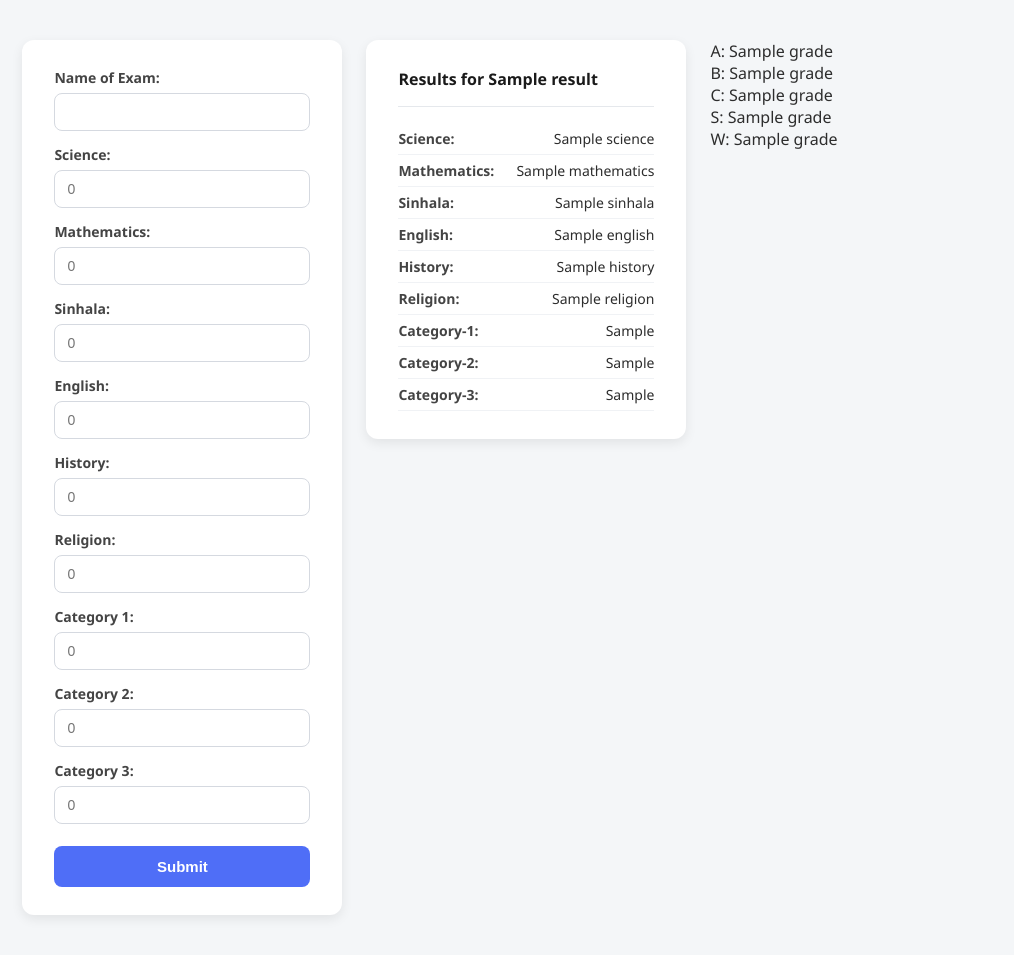
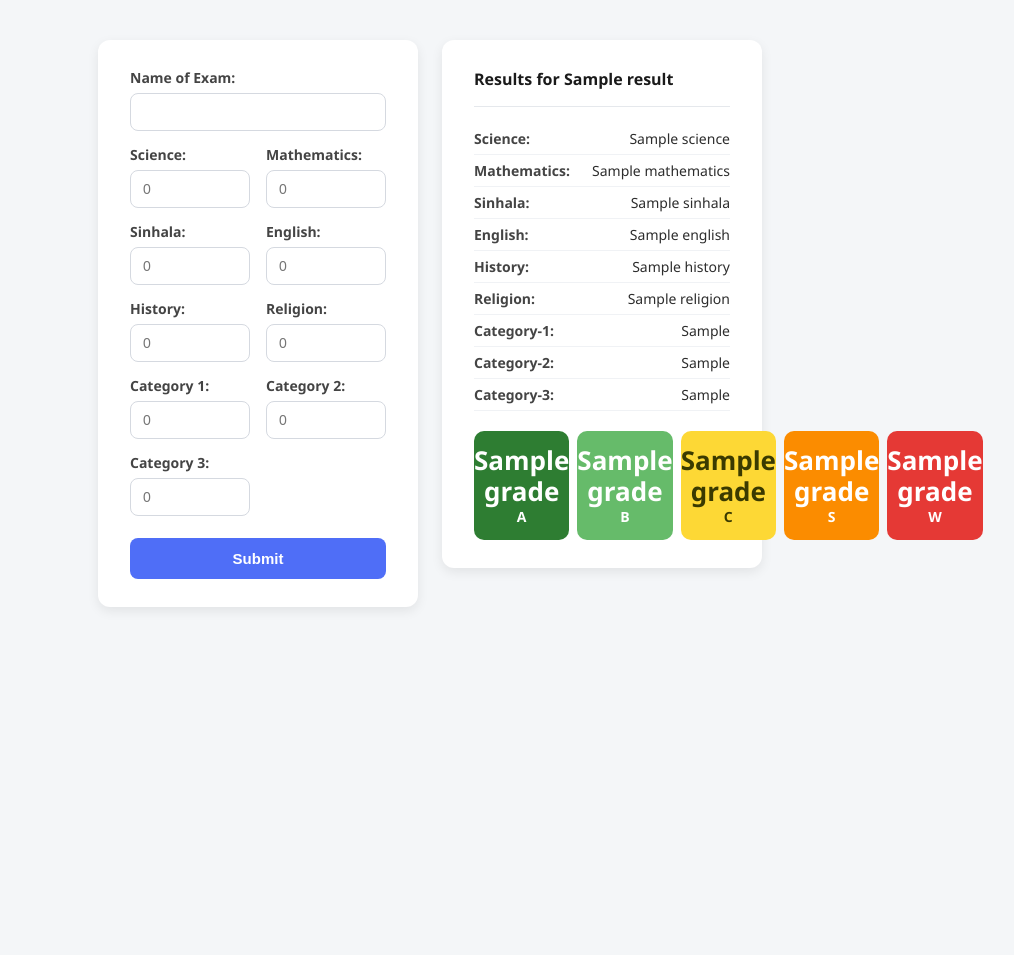
Before and after one commit to vidushan-ds/mark-pulse, a Flask app: template templates/index.html in a window 1280 px wide. Shown: the whole page, without its empty margins (210-1224 px from the left). After the commit the page ends 609 px from the top, so only its background shows below. Run offline with Flask 3, Linux system fonts and the light colour scheme; the template is opened without the code that fills it: most values are stand-ins (such as "Sample title", 1, 10 or a date in 2020).

Commit message:
feat: add css style to grade

```diff
--- a/static/style.css
+++ b/static/style.css
@@ -96,3 +96,46 @@ body {
 .show-marks strong {
     color: #444;
 }
+
+.grade-summary {
+    display: flex;
+    justify-content: space-between;
+    margin-top: 20px;
+    gap: 8px;
+}
+
+.grade {
+    flex: 1;
+    text-align: center;
+    padding: 14px 0;
+    border-radius: 10px;
+    font-size: 14px;
+    font-weight: 700;
+    color: #fff;
+}
+
+.grade span {
+    display: block;
+    font-size: 26px;
+    line-height: 1.2;
+}
+
+.grade-a { background-color: #2e7d32; }
+.grade-b { background-color: #66bb6a; }
+.grade-c { background-color: #fdd835; color: #3a3a00; }
+.grade-s { background-color: #fb8c00; }
+.grade-w { background-color: #e53935; }
+
+.form form {
+    display: grid;
+    grid-template-columns: 1fr 1fr;
+    gap: 0 16px;
+}
+
+.form p:first-of-type {
+    grid-column: 1 / -1;   /* Name of Exam spans full width */
+}
+
+.form button {
+    grid-column: 1 / -1;   /* Submit button spans full width */
+}
--- a/templates/index.html
+++ b/templates/index.html
@@ -77,19 +77,15 @@
         <p><strong>Category-1: </strong> {{ result['category_1'] }}</p>
         <p><strong>Category-2: </strong> {{ result['category_2'] }}</p>
         <p><strong>Category-3: </strong> {{ result['category_3'] }}</p>
+
+    <div class="grade-summary">
+        <div class="grade grade-a"><span>{{ result['grades'][0] }}</span>A</div>
+        <div class="grade grade-b"><span>{{ result['grades'][1] }}</span>B</div>
+        <div class="grade grade-c"><span>{{ result['grades'][2] }}</span>C</div>
+        <div class="grade grade-s"><span>{{ result['grades'][3] }}</span>S</div>
+        <div class="grade grade-w"><span>{{ result['grades'][4] }}</span>W</div>
     </div>
-
-    <div>
-        <p>A: {{ result['grades'][0] }}</p>
-        <p>B: {{ result['grades'][1] }}</p>
-        <p>C: {{ result['grades'][2] }}</p>
-        <p>S: {{ result['grades'][3] }}</p>
-        <p>W: {{ result['grades'][4] }}</p>
     </div>
     {% endif %}
-
-
-
-
 </body>
 </html>
```
